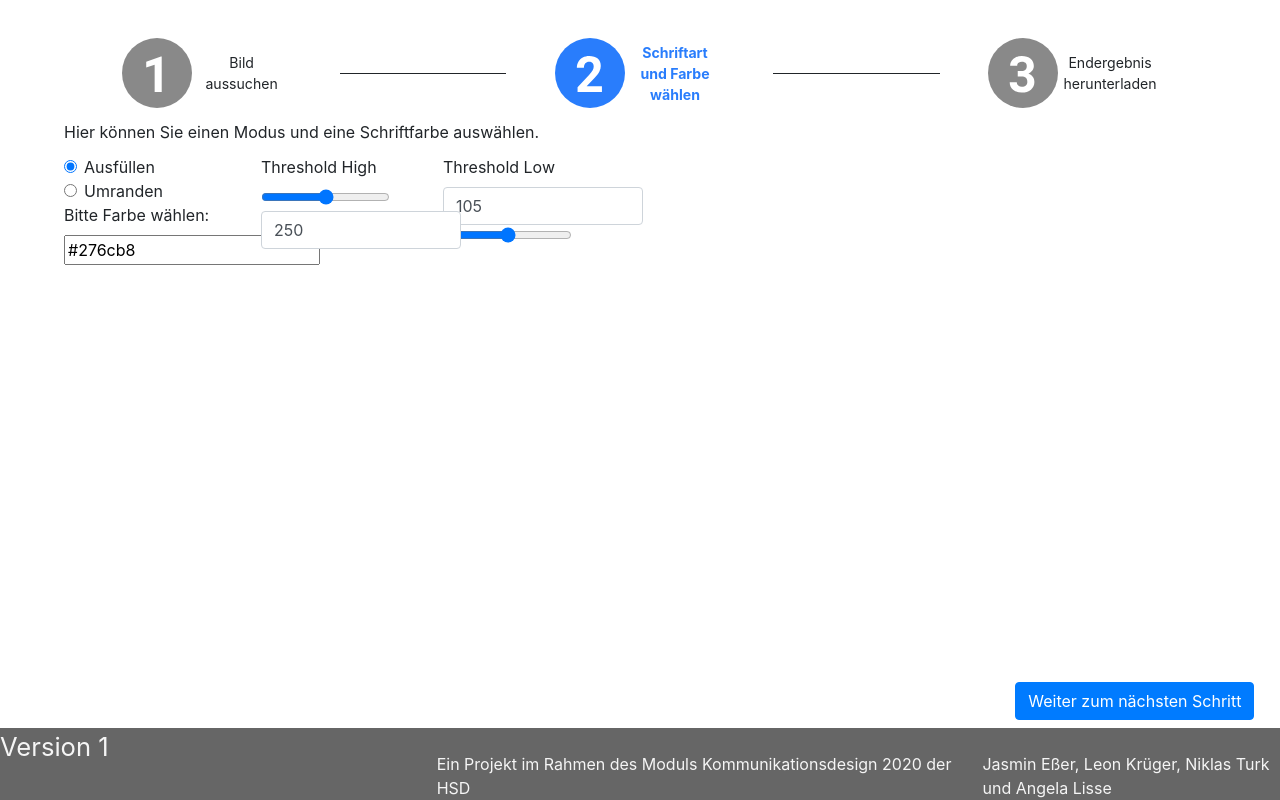
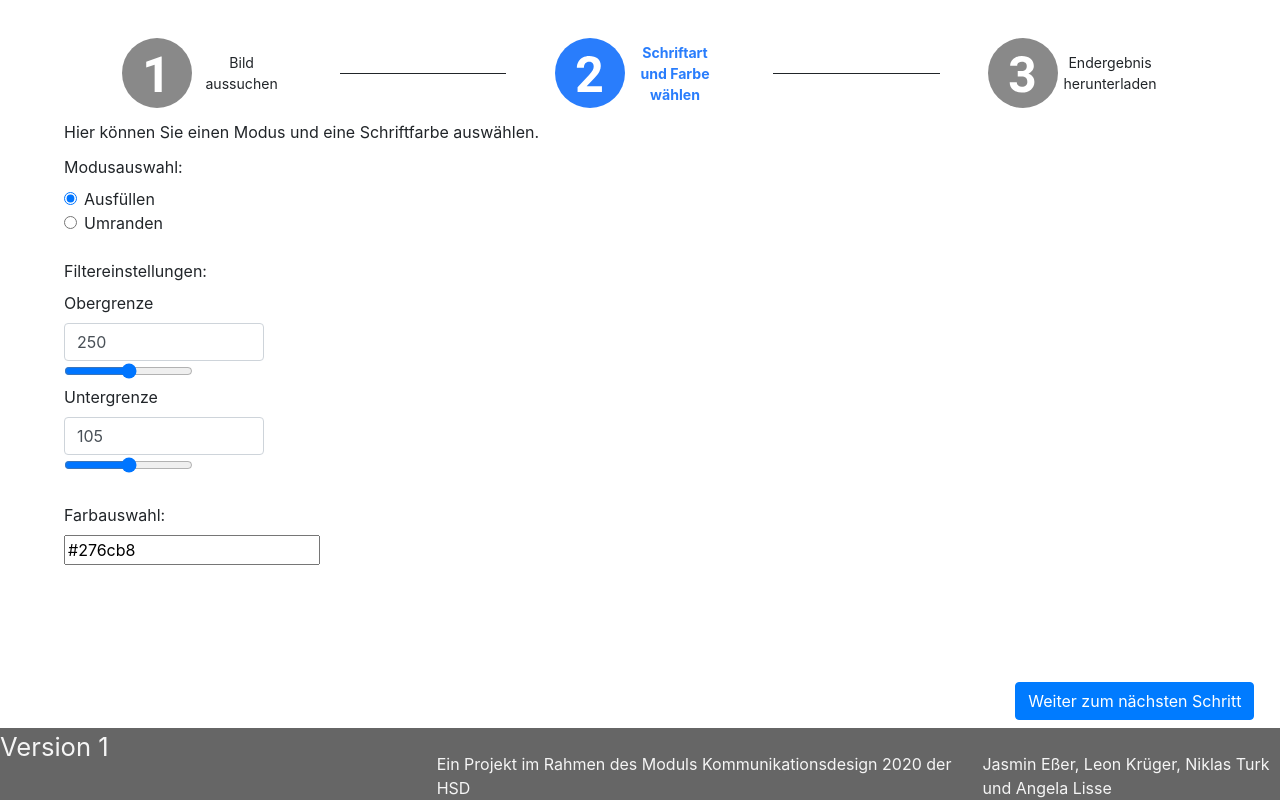
Before and after one commit to L30N74/KommDes-TypographyVisualiser, a Flask app: page /Settings in a window 1280 px wide. Run offline with Flask 2, Linux system fonts and the light colour scheme; some libraries are stand-ins or nearby versions.

Commit message:
layout adjustments

```diff
--- a/TypographyVisualiser/templates/step2.html
+++ b/TypographyVisualiser/templates/step2.html
@@ -45,42 +45,40 @@
     <div class="form">
         <p id="log" class="page-description">Hier können Sie einen Modus und eine Schriftfarbe auswählen.
         </p>
+        <div class="row">
             <form method="post" id="form">
-            <div class="row">
-                <div class="col-md-2">
+                <div class="col-md-4">
+                    <label>Modusauswahl:</label>
+
                             <div class="form-check">
                                 <input class="form-check-input" type="radio" name="Radios" id="fill" value="option1"
                                        checked>
                                 <label class="form-check-label" for="fill">Ausfüllen</label>
                             </div>
+
                             <div class="form-check">
                                 <input class="form-check-input" type="radio" name="Radios" id="outline" value="option2">
                                 <label class="form-check-label" for="outline">Umranden</label>
                             </div>
-                    <div class="color-pick">
-                        <form>
-                            <label for="color-picker">
-                                Bitte Farbe wählen:
-                            </label>
-                            <input id="color-picker" value='#276cb8'/>
-                        </form>
-                    </div>
-                </div>
-                <div class="col-md-2 form-container">
+
+                        <br>
+                        <div>
+                            <label for="outline">Filtereinstellungen:</label>
+
                                     <div class="label-input">
-                        <label for="outline">Threshold High</label>
+                                        <label for="outline">Obergrenze</label>
+
+                                        <input class="form-control" type="text" id="rangevalue_high"
+                                               onchange="thresh_high.value=value"/>
                                         <input type="range"
                                                id="thresh_high"
                                                min="100"
                                                max="400"
                                                oninput="rangevalue_high.value=value"
                                                onchange="render()">
-                        <input class="form-control" type="text" id="rangevalue_high"
-                               onchange="thresh_high.value=value"/>
-                    </div>
                                     </div>
                                     <div class="label-input">
-                    <label for="outline">Threshold Low</label>
+                                        <label for="outline">Untergrenze</label>
                                         <input class="form-control"
                                                type="text"
                                                id="rangevalue_low"
@@ -92,14 +90,26 @@
                                                oninput="rangevalue_low.value=value"
                                                onchange="render()">
                                     </div>
+                        </div>
+                        <br>
 
+                        <div class="color-pick">
+                            <label for="color-picker">Farbauswahl:</label>
+                                <form>
+                                    <input id="color-picker" value='#276cb8'/>
+                                </form>
+                        </div>
+
+                </div>
                     <div class="col-md-4">
                         <section id="image">
 
                         </section>
                     </div>
-            </div>
+
             </form>
+
+
         </div>
         <button class="btn btn-primary next-button" id="redirect-step-3">Weiter zum nächsten Schritt
         </button>
```
Lines whose indentation alone changed are shown as unchanged.
